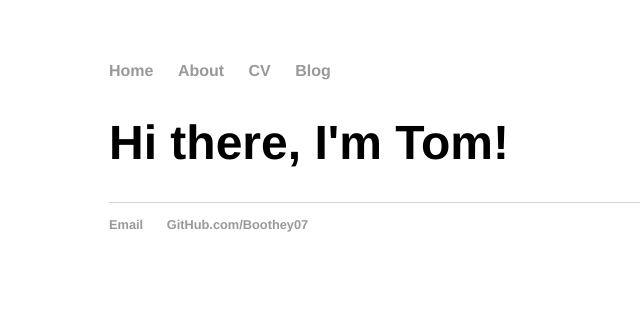
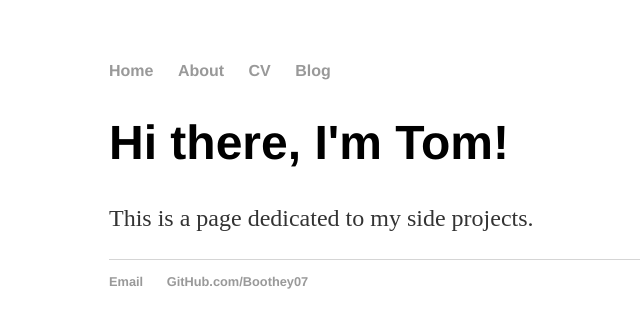
Before and after one commit to Boothey07/Boothey07.github.io, a Jekyll site: the page built from index.html, in a window 1280 px wide. Shown: the top 328 px of the page, without its empty margins (83-723 px from the left). Built offline with Jekyll 4.4.1, drawn with Linux system fonts in a browser that asks for light colours.

Commit message:
Update index.html

```diff
--- a/index.html
+++ b/index.html
@@ -5,5 +5,6 @@ title: BOOTHEY07
 
 		<div class="blurb">
 			<h1>Hi there, I'm Tom!</h1>
+			<p>This is a page dedicated to my side projects.</p>
 
 		</div>
```
